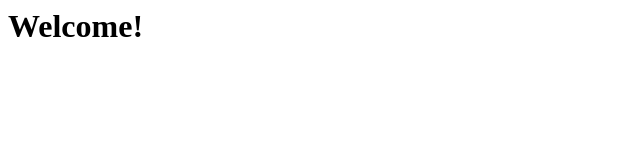
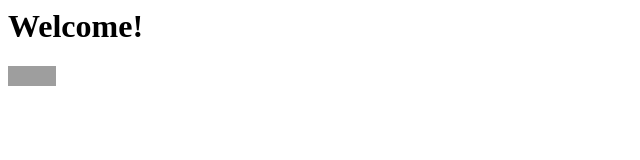
Before and after one commit to uweschmitt/uweschmitt.github.com, a plain HTML site: page index.html in a window 1280 px wide. Shown: the whole page, without its empty margins (0-640 px from the left). Drawn offline with Linux system fonts and the light colour scheme; grey boxes are pictures that could not be loaded.

Commit message:
Update index.html

```diff
--- a/index.html
+++ b/index.html
@@ -1 +1,5 @@
 <h1>Welcome!</h1>
+
+<iframe style="border: 0; margin: 0; padding: 0;"
+        src="https://www.gittip.com/uweschmitt/widget.html"
+        width="48pt" height="20pt"></iframe>
```
